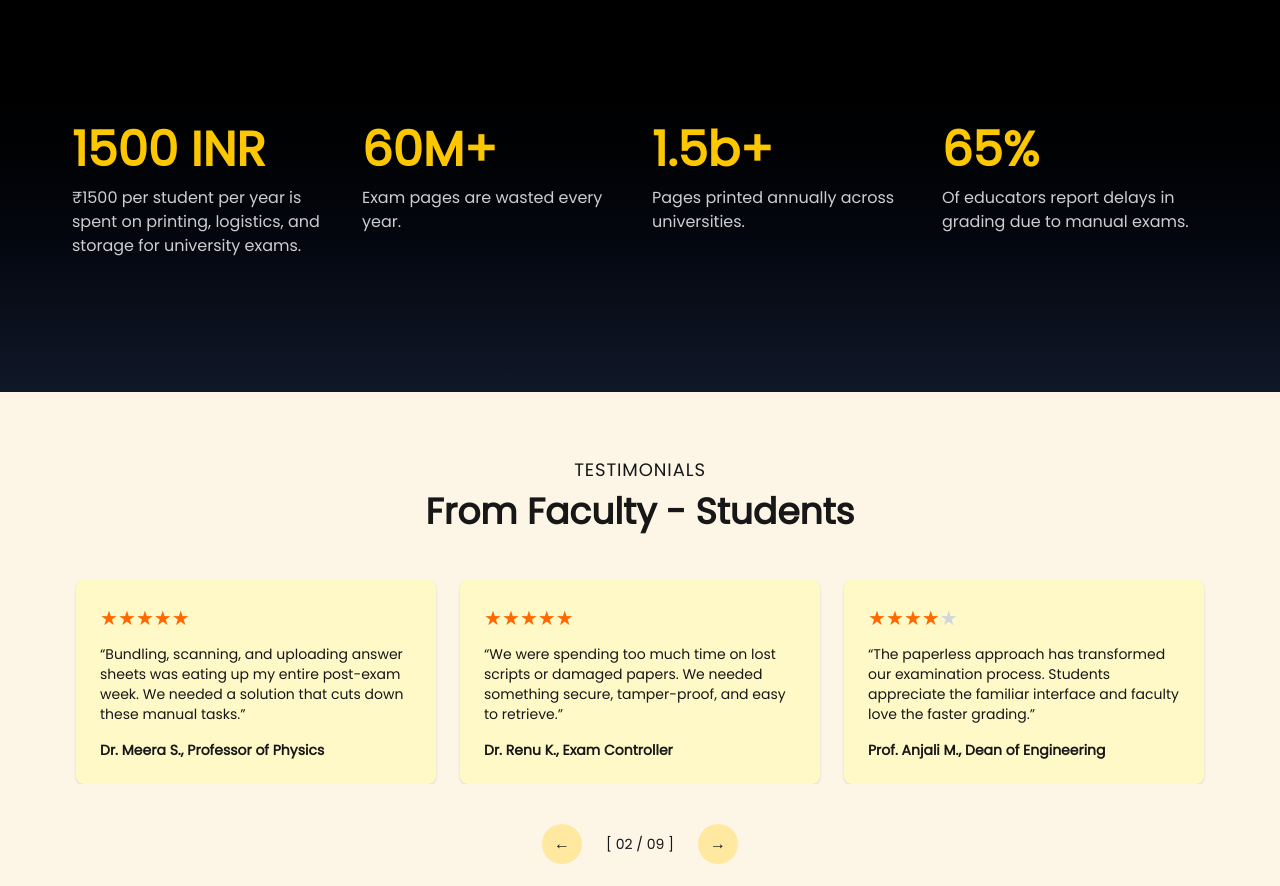
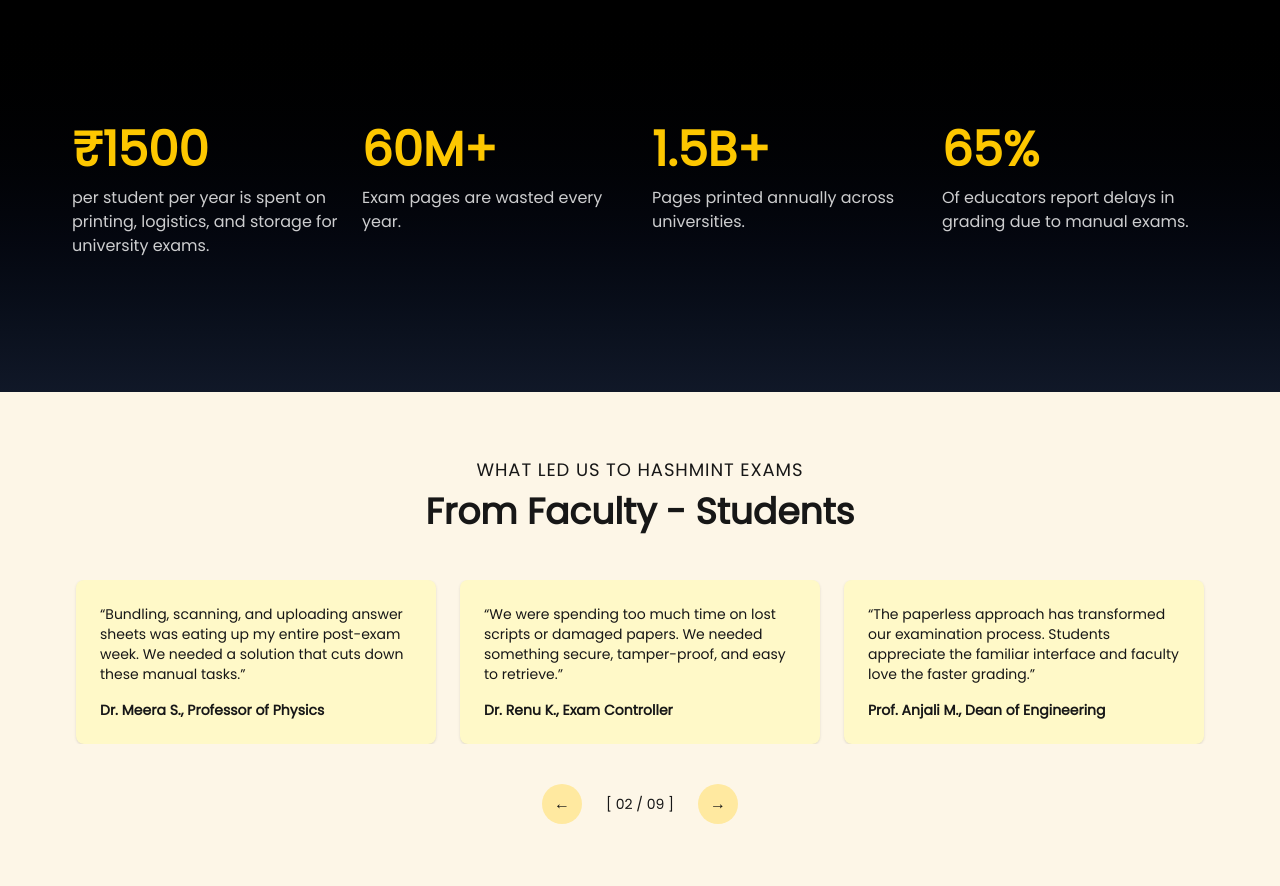
Before and after one commit to TIC-Global-Services/TIC-Hashmint, a Next.js app: page / in a window 1280 px wide. Shown: the part 2620-3506 px from the top of the page. Built offline with nearby package versions, Linux system fonts and the light colour scheme.

Commit message:
Updation : stats and testimonials

```diff
--- a/components/Testimonials/Testimonials.tsx
+++ b/components/Testimonials/Testimonials.tsx
@@ -108,7 +108,7 @@
   return (
     <div className="w-full bg-[#FDF6E7] py-16">
       <div className="text-center mb-12">
-        <h2 className="text-lg font-medium uppercase tracking-wider">TESTIMONIALS</h2>
+        <h2 className="text-lg font-medium uppercase tracking-wider">WHAT LED US TO HASHMINT EXAMS</h2>
         <h3 className="text-4xl font-bold mt-2">From Faculty - Students</h3>
       </div>
 
@@ -124,9 +124,9 @@
           {testimonialsExtended.map((testimonial, index) => (
             <div key={index} className="w-full sm:w-1/3 flex-shrink-0 px-3">
               <div className="bg-[#fff9c8] rounded-lg p-6 h-full shadow-sm">
-                <div className="mb-3 flex">
+                {/* <div className="mb-3 flex">
                   {renderStars(testimonial.stars)}
-                </div>
+                </div> */}
                 <p className="mb-4 text-sm">&ldquo;{testimonial.quote}&rdquo;</p>
                 <p className="font-bold text-sm">{testimonial.author}</p>
               </div>
--- a/components/services/stats.tsx
+++ b/components/services/stats.tsx
@@ -74,11 +74,10 @@
           aria-label="Cost savings per student on exams"
         >
           <h2 className="text-4xl sm:text-5xl font-bold text-yellow-400 max-md:text-3xl">
-            {Math.round(counts.cost)} INR
+          ₹{Math.round(counts.cost)}
           </h2>
           <p className="mt-3 text-sm sm:text-base text-white/80">
-            ₹1500 per student per year
-            is spent on printing, logistics, and storage for university exams.
+            per student per year is spent on printing, logistics, and storage for university exams.
           </p>
         </motion.div>
 
@@ -111,7 +110,7 @@
           aria-label="Pages printed annually across universities"
         >
           <h2 className="text-4xl sm:text-5xl font-bold text-yellow-400 max-md:text-3xl">
-            {counts.printed.toFixed(1)}b+
+            {counts.printed.toFixed(1)}B+
           </h2>
           <p className="mt-3 text-sm sm:text-base text-white/80">
             Pages printed annually across universities.
```
